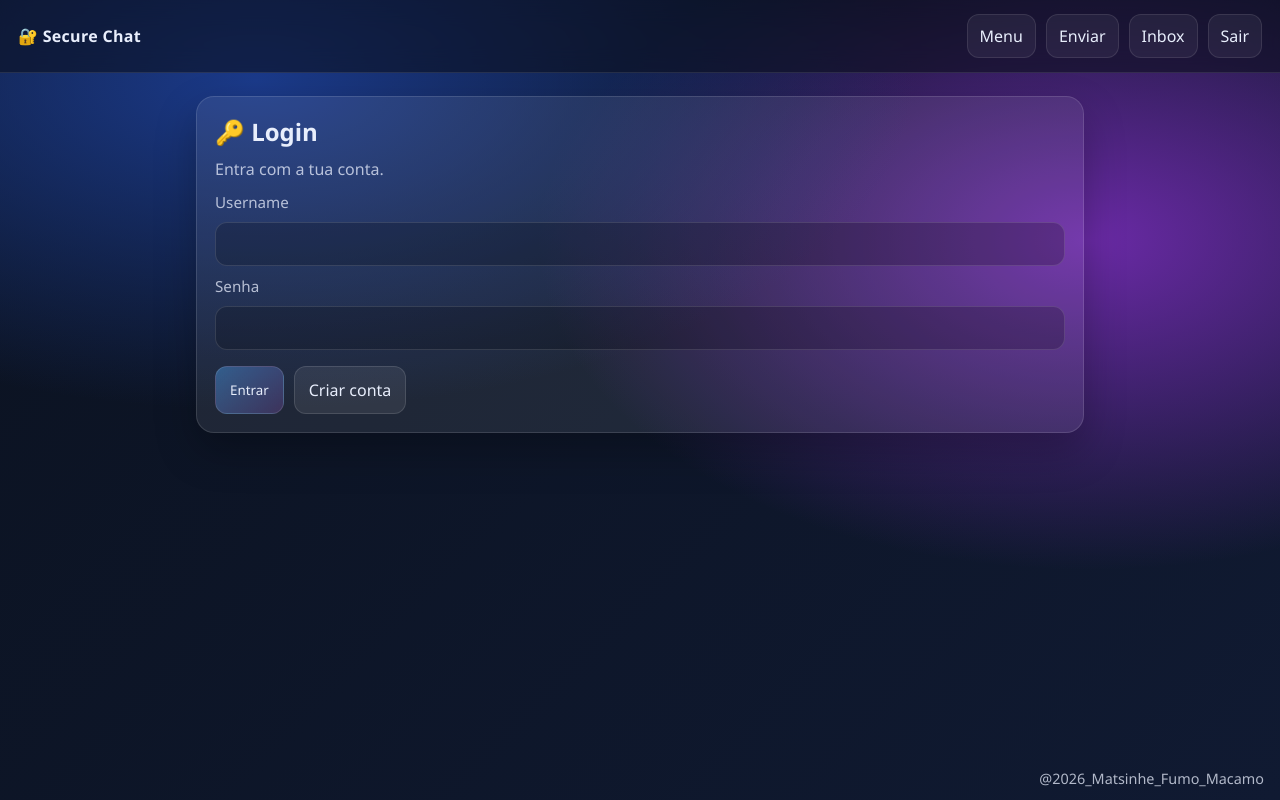
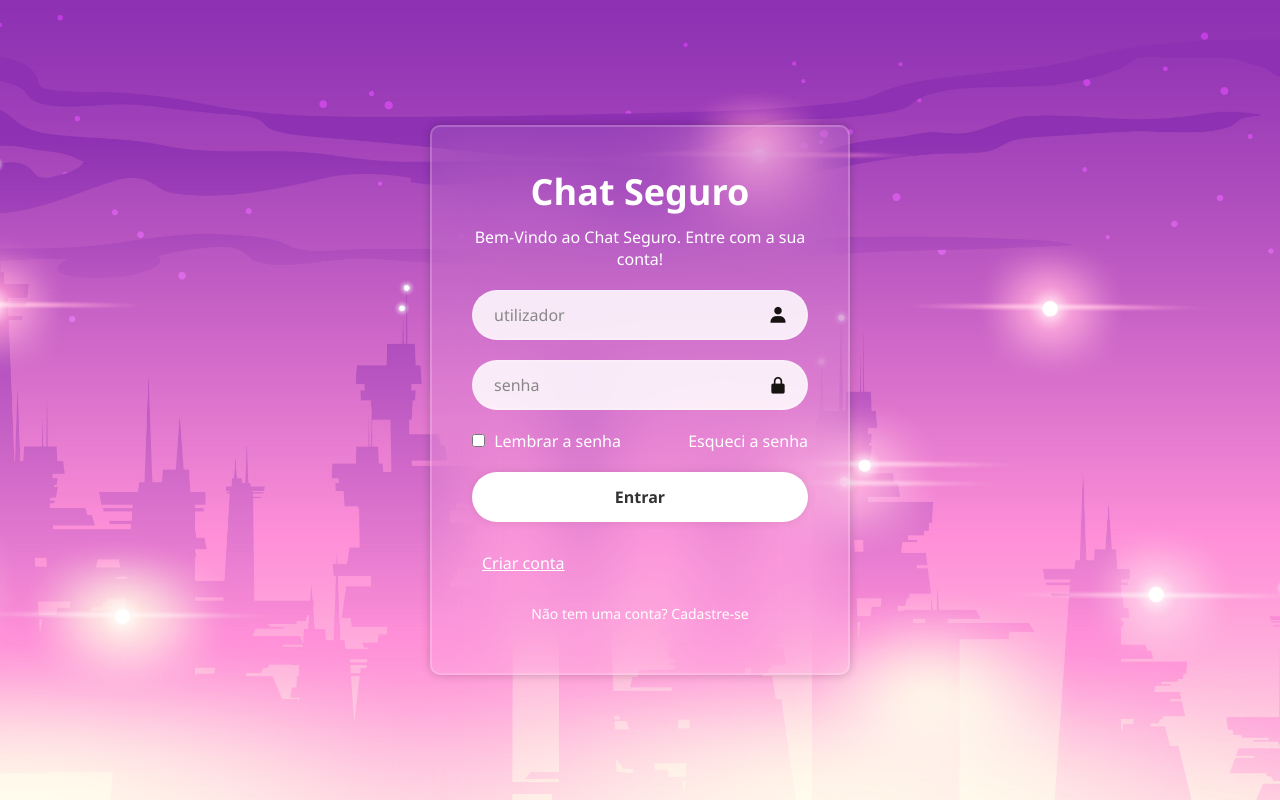
Before and after one commit to ChelleMac8/seg-redes-projecto2026, a Flask app: page /login in a window 1280 px wide. Run offline with Flask 3, Linux system fonts and the light colour scheme.

Commit message:
nova pagina login, falta direcionar os dados do usuario

```diff
--- a/static/css/style.css
+++ b/static/css/style.css
@@ -1,209 +1,147 @@
-*{ box-sizing:border-box; margin:0; padding:0; font-family: "Segoe UI", system-ui, Arial, sans-serif; }
-
-:root{
-  --bg1:#0b1220;
-  --bg2:#101a32;
-  --glass: rgba(255,255,255,.08);
-  --glass2: rgba(0,0,0,.20);
-  --border: rgba(255,255,255,.12);
-  --text: #e8eefc;
-  --muted: rgba(232,238,252,.75);
+* {
+  box-sizing: border-box;
+  margin: 0;
+  padding: 0;
+  font-family: "Segoe UI", system-ui, Arial, sans-serif;
 }
 
-body{
-  min-height:100vh;
-  background: radial-gradient(1200px 600px at 20% 10%, #1b3a8a 0%, transparent 55%),
-              radial-gradient(1000px 600px at 85% 30%, #6a2aa6 0%, transparent 55%),
-              linear-gradient(135deg, var(--bg1), var(--bg2));
-  color: var(--text);
+.login-page {
+  min-height: 100vh;
+  background-image: url("../imagens/paisagem.jpg");
+  background-size: cover;
+  background-position: center;
+  background-repeat: no-repeat;
 }
 
-/* ===== Topbar fixa no topo ===== */
-.topbar{
-  position: fixed;
-  top: 0; left: 0; width: 100%;
-  z-index: 1000;
-
-  display:flex;
-  justify-content:space-between;
-  align-items:center;
-
-  padding: 14px 18px;
-  background: rgba(10,14,26,.55);
-  backdrop-filter: blur(12px);
-  border-bottom: 1px solid rgba(255,255,255,.10);
+.login-main {
+  min-height: 100vh;
+  display: flex;
+  justify-content: center;
+  align-items: center;
+  padding: 20px;
 }
 
-.brand{
-  font-weight: 800;
-  letter-spacing: .3px;
-  display:flex;
-  align-items:center;
-  gap: 10px;
+.container-login {
+  width: 420px;
+  max-width: 420px;
+  border: 2px solid rgba(255, 255, 255, .2);
+  border-radius: 10px;
+  color: #fff;
+  padding: 30px 40px;
+  box-shadow: 0 0 10px rgba(0,0,0,.2);
+  backdrop-filter: blur(30px);
+  background: rgba(255, 255, 255, 0.08);
 }
 
-.nav{ display:flex; gap: 10px; }
-.nav a{
-  color: var(--text);
-  text-decoration:none;
-  padding: 10px 12px;
-  border-radius: 12px;
-  border: 1px solid rgba(255,255,255,.10);
-  background: rgba(255,255,255,.06);
-  transition: transform .15s ease, filter .15s ease, background .15s ease;
-}
-.nav a:hover{
-  transform: translateY(-1px);
-  filter: brightness(1.06);
-  background: rgba(255,255,255,.10);
+.container-login h1 {
+  font-size: 36px;
+  text-align: center;
+  margin-top: 10px;
+  margin-bottom: 10px;
 }
 
-/* ===== Conteúdo abaixo da topbar ===== */
-.container{
-  max-width: 920px;
-  margin: 0 auto;
-  padding: 96px 16px 90px; /* topo p/ não ficar atrás do header + fundo p/ footer */
+.container-login p {
+  text-align: center;
+  margin-bottom: 20px;
 }
 
-/* ===== Card ===== */
-.card{
-  background: var(--glass);
-  border: 1px solid var(--border);
-  border-radius: 18px;
-  padding: 18px;
-  box-shadow: 0 18px 40px rgba(0,0,0,.25);
+.input-box {
+  position: relative;
+  width: 100%;
+  margin: 20px 0;
 }
 
-h1{ font-size: 24px; margin-bottom: 10px; }
-p{ color: var(--muted); }
-
-/* ===== Botões ===== */
-.btn{
-  display:inline-flex;
-  align-items:center;
-  justify-content:center;
-  gap: 8px;
-
-  padding: 12px 14px;
-  border-radius: 12px;
-  border: 1px solid rgba(255,255,255,.12);
-
-  background: linear-gradient(135deg, rgba(79,172,254,.40), rgba(118,75,162,.35));
-  color: var(--text);
-  text-decoration:none;
-  cursor:pointer;
-
-  transition: transform .15s ease, filter .15s ease;
-}
-.btn:hover{ transform: translateY(-1px); filter: brightness(1.06); }
-
-.btn.secondary{
-  background: rgba(255,255,255,.08);
+.input-box input {
+  width: 100%;
+  height: 50px;
+  background-color: rgba(255, 255, 255, 0.85);
+  border: 2px solid rgba(255, 255, 255, .2);
+  outline: none;
+  font-size: 16px;
+  color: #333;
+  padding: 0 45px 0 20px;
+  border-radius: 40px;
 }
 
-.btn.ghost{
-  background: transparent;
+.input-box input::placeholder {
+  color: #888;
 }
 
-.btn.small{
-  padding: 8px 10px;
-  border-radius: 10px;
+.input-box i {
+  position: absolute;
+  right: 20px;
+  top: 50%;
+  font-size: 20px;
+  color: #181313;
+  transform: translateY(-50%);
 }
 
-/* ===== Grid do menu ===== */
-.grid{
-  display:grid;
-  grid-template-columns: 1fr 1fr;
-  gap: 12px;
-  margin-top: 14px;
+.remember-forgot {
+  display: flex;
+  justify-content: space-between;
+  align-items: center;
+  gap: 10px;
+  margin: 10px 0 20px;
 }
 
-/* ===== Form ===== */
-.form{
-  margin-top: 12px;
-  display:grid;
-  gap: 10px;
+.remember-forgot label input {
+  accent-color: #fff;
+  margin-right: 5px;
 }
 
-label{ color: var(--muted); font-size: .95rem; }
-
-input, textarea{
-  width: 100%;
-  padding: 12px;
-  border-radius: 12px;
-  border: 1px solid rgba(255,255,255,.12);
-  background: var(--glass2);
-  color: var(--text);
-  outline: none;
-}
-input:focus, textarea:focus{
-  border-color: rgba(79,172,254,.65);
+.remember-forgot a {
+  text-decoration: none;
+  color: #fff;
 }
 
-.actions{
-  display:flex;
-  gap: 10px;
-  margin-top: 6px;
+.remember-forgot a:hover {
+  text-decoration: underline;
 }
 
-/* ===== Inbox list ===== */
-.list{
-  display:grid;
-  gap: 10px;
-  margin-top: 12px;
+.btn {
+  width: 100%;
+  height: 50px;
+  background-color: #fff;
+  border: none;
+  border-radius: 40px;
+  cursor: pointer;
+  font-size: 16px;
+  color: #333;
+  font-weight: 600;
+  box-shadow: 0 0 10px rgba(0,0,0, .1);
 }
 
-.msg{
-  border: 1px solid rgba(255,255,255,.10);
-  border-radius: 16px;
-  padding: 12px;
-  background: rgba(0,0,0,.18);
+.btn:hover {
+  background-color: transparent;
+  border: 2px solid rgba(255, 255, 255, .2);
+  color: #fff;
+  transition: 0.5s;
 }
 
-.msg-head{
-  display:flex;
-  justify-content:space-between;
-  align-items:center;
-  gap: 10px;
+.register-link {
+  font-size: 14px;
+  text-align: center;
+  margin: 20px 10px 15px;
 }
 
-.date{ color: rgba(232,238,252,.65); font-size: .9rem; }
-.msg-body{ margin-top: 8px; color: rgba(232,238,252,.92); }
-.msg-foot{ margin-top: 10px; display:flex; justify-content:space-between; align-items:center; gap:10px; }
-
-.badge{
-  border: 1px solid rgba(255,255,255,.14);
-  padding: 4px 8px;
-  border-radius: 999px;
-  font-size: .85rem;
-  color: rgba(232,238,252,.85);
+.register-link a {
+  text-decoration: none;
+  font-weight: 500;
+  color: #fff;
 }
 
-/* ===== Footer fixo no canto inferior direito ===== */
-.footer{
-  position: fixed;
-  bottom: 12px;
-  right: 16px;
-  opacity: .75;
-  font-size: .9rem;
-  pointer-events: none;
+.register-link a:hover {
+  text-decoration: underline;
 }
 
-/* ===== Responsivo ===== */
-@media (max-width: 640px){
-  .grid{ grid-template-columns: 1fr; }
-  .nav{ gap: 8px; }
-  .nav a{ padding: 9px 10px; }
-  .actions{ flex-direction: column; }
+.btn-secondary {
+  display: inline-block;
+  color: #fff;
+  margin-top: 20px;
+  padding: 10px;
 }
 
-select{
-  width:100%;
-  padding:12px;
-  border-radius:12px;
-  border:1px solid rgba(255,255,255,.12);
-  background: rgba(0,0,0,.20);
-  color: #e8eefc;
-  outline:none;
+.btn-secondary:hover {
+  text-decoration: none;
+  color: #c5c5c5;
 }
-select:focus{ border-color: rgba(79,172,254,.65); }
--- a/templates/layout.html
+++ b/templates/layout.html
@@ -3,10 +3,13 @@
 <head>
   <meta charset="utf-8" />
   <meta name="viewport" content="width=device-width, initial-scale=1" />
-  <title>{{ title if title else "Secure Chat" }}</title>
+<title>{% block title %}Chat Seguro{% endblock %}</title>
   <link rel="stylesheet" href="{{ url_for('static', filename='css/style.css') }}">
+  <link href='https://unpkg.com/boxicons@2.1.4/css/boxicons.min.css' rel='stylesheet'>
 </head>
-<body>
+<body class="{% block body_class %}{% endblock %}">
+
+  {% if request.endpoint not in ['login', 'register'] %}
   <header class="topbar">
     <div class="brand">🔐 Secure Chat</div>
     <nav class="nav">
@@ -16,14 +19,15 @@
       <a href="{{ url_for('logout') }}">Sair</a>
     </nav>
   </header>
+  {% endif %}
 
-  <main class="container">
+  <main class="container {% block main_class %}{% endblock %}">
 
     {% with msgs = get_flashed_messages() %}
       {% if msgs %}
-        <div class="card" style="margin-bottom:12px; background: rgba(0,0,0,.20);">
+        <div class="flash-box">
           {% for m in msgs %}
-            <div style="padding:6px 0; opacity:.9;">{{ m }}</div>
+            <div class="flash-msg">{{ m }}</div>
           {% endfor %}
         </div>
       {% endif %}
@@ -32,8 +36,11 @@
     {% block content %}{% endblock %}
   </main>
 
+  {% if request.endpoint not in ['login', 'register'] %}
   <footer class="footer">
     @2026_Matsinhe_Fumo_Macamo
   </footer>
+  {% endif %}
+
 </body>
 </html>
--- a/templates/login.html
+++ b/templates/login.html
@@ -1,19 +1,41 @@
 {% extends "layout.html" %}
+
+{% block title %}Login{% endblock %}
+{% block body_class %}login-page{% endblock %}
+{% block main_class %}login-main{% endblock %}
+
 {% block content %}
-<section class="card">
-  <h1>🔑 Login</h1>
-  <p>Entra com a tua conta.</p>
+<section class="container-login">
+  <h1>Chat Seguro</h1>
+  <p> Bem-Vindo ao Chat Seguro. Entre com a sua conta!</p>
 
   <form class="form" method="post">
-    <label>Username</label>
-    <input name="username" required>
+    <div class="input-box">
+      <input id="username" name="username" required type="text" placeholder="utilizador">
+      <i class="bx bxs-user"></i>
+    </div>
 
-    <label>Senha</label>
-    <input type="password" name="password" required>
+    <div class="input-box">
+
+      <input id="password" type="password" name="password" required placeholder="senha">
+      <i class="bx bxs-lock-alt"></i>
+    </div>
+
+    <div class="remember-forgot">
+      <label>
+        <input type="checkbox" name="remember">
+        Lembrar a senha
+      </label>
+      <a href="#">Esqueci a senha</a>
+    </div>
 
     <div class="actions">
       <button class="btn" type="submit">Entrar</button>
-      <a class="btn secondary" href="{{ url_for('register') }}">Criar conta</a>
+      <a class="btn-secondary" href="{{ url_for('register') }}">Criar conta</a>
+    </div>
+
+    <div class="register-link">
+      <p>Não tem uma conta? <a href="{{ url_for('register') }}">Cadastre-se</a></p>
     </div>
   </form>
 </section>
```
Also changed, not shown: static/imagens/fundo.jpg (added), static/imagens/paisagem.jpg (added).
